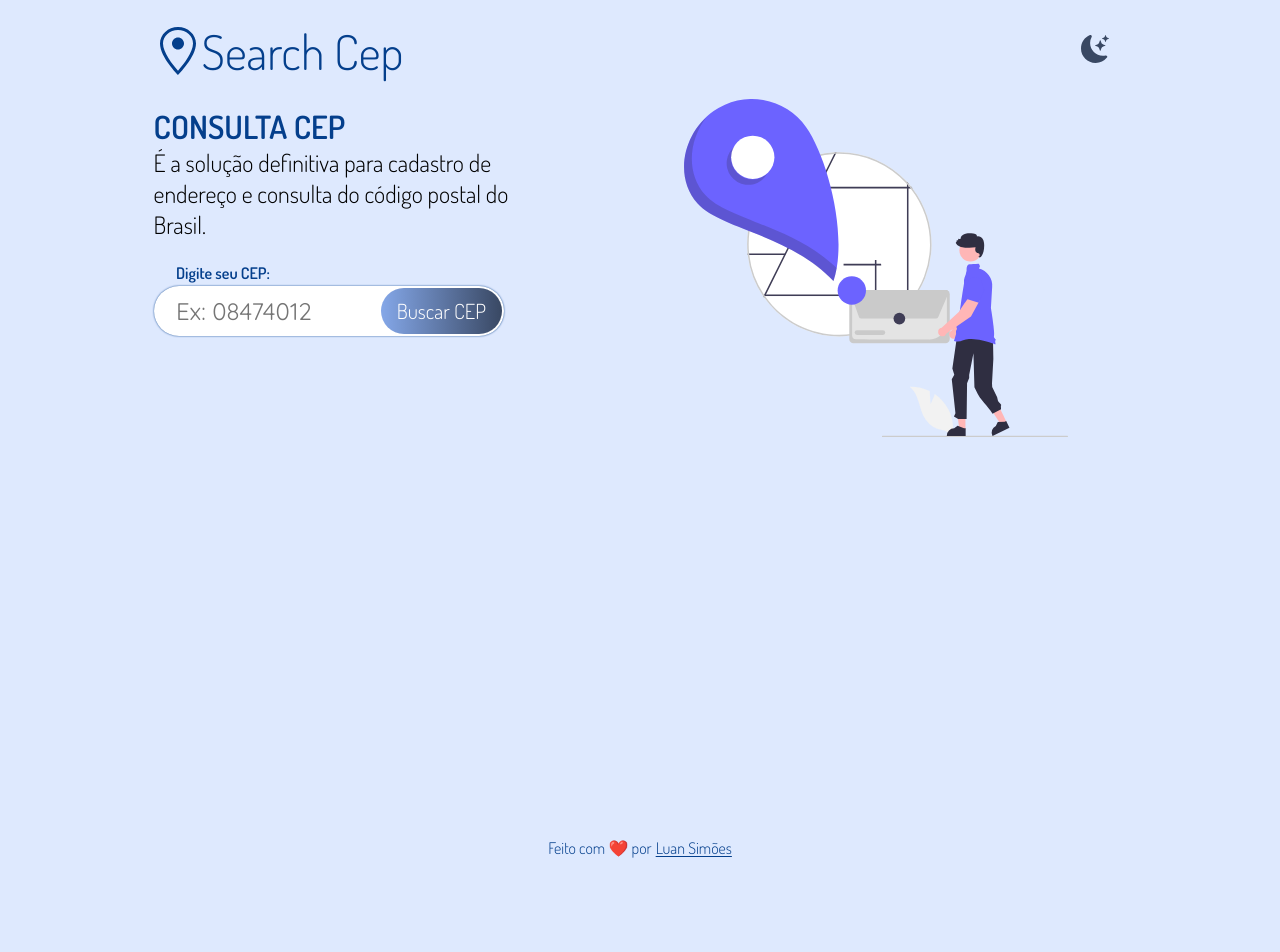
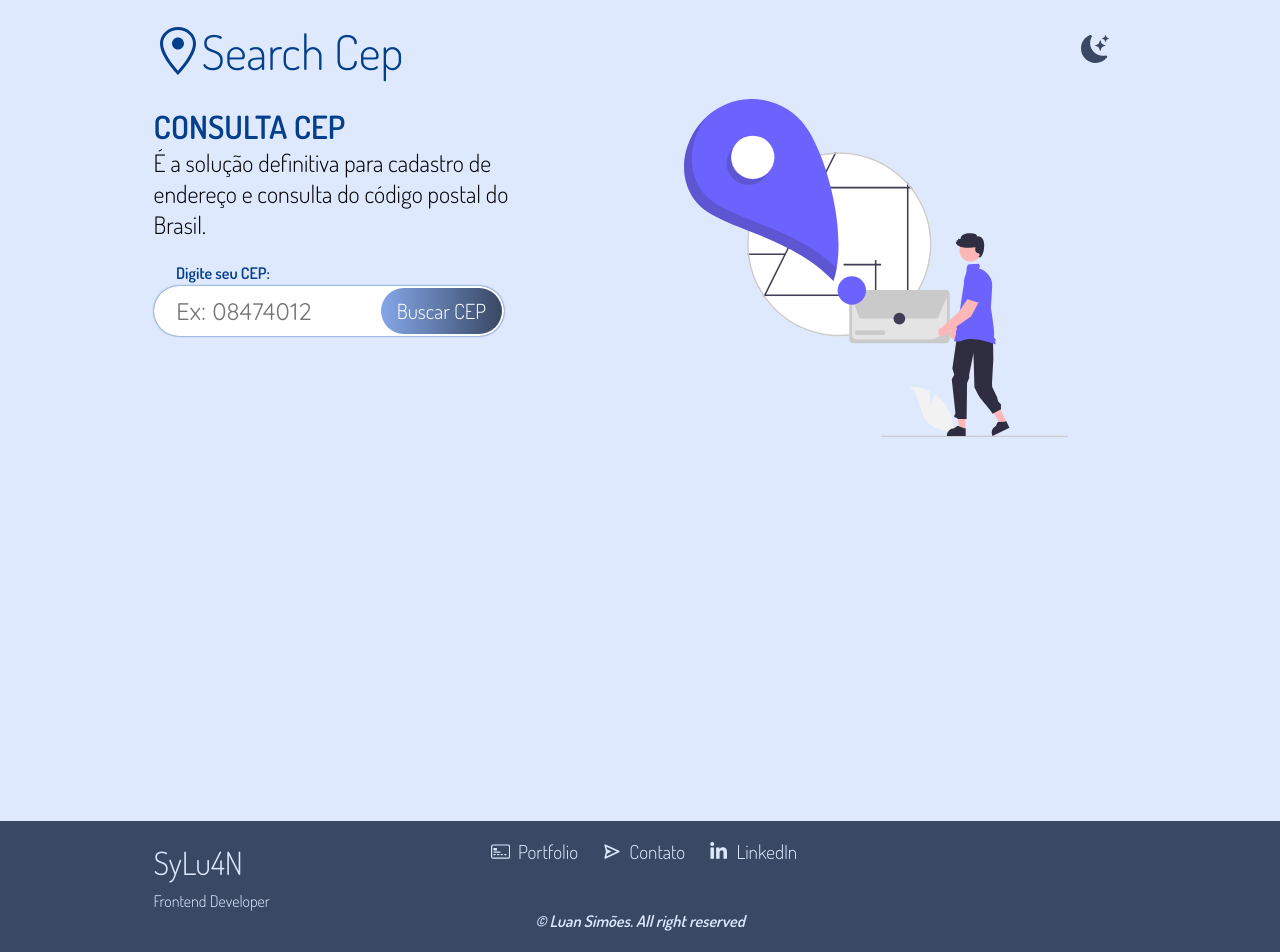
Before and after one commit to SyLu4N/APIEndereco, a React (Create React App) app: page / in a window 1280 px wide. Before the commit the page ends 864 px from the top, so only its background shows below. Built offline with nearby package versions, Linux system fonts and the light colour scheme.

Commit message:
adicionando footer

```diff
--- a/src/components/Footer/index.tsx
+++ b/src/components/Footer/index.tsx
@@ -1,13 +1,42 @@
 import React from 'react';
-import { FooterContainer } from './styled';
+import { BsCreditCard2Front } from 'react-icons/bs';
+import { BiSend } from 'react-icons/bi';
+import { FaLinkedinIn } from 'react-icons/fa';
+
+import { FooterContainer, FooterContent } from './styled';
 
 export function Footer() {
   return (
     <FooterContainer>
-      <p>Feito com ❤️ por</p>
-      <a href="https://github.com/SyLu4N" target="_blank" rel="noreferrer">
-        Luan Simões
-      </a>
+      <FooterContent>
+        <div>
+          <h1>SyLu4N</h1>
+          <p>Frontend Developer</p>
+        </div>
+        <nav>
+          <a href="https://sylu4n.vercel.app/" target="_blank" rel="noreferrer">
+            <BsCreditCard2Front />
+            Portfolio
+          </a>
+          <a
+            href="mailto:luaan.carlos@hotmail.com"
+            target="_blank"
+            rel="noreferrer"
+          >
+            <BiSend />
+            Contato
+          </a>
+          <a
+            href="https://www.linkedin.com/in/luan-sim%C3%B5es-617492236/"
+            target="_blank"
+            rel="noreferrer"
+          >
+            <FaLinkedinIn />
+            LinkedIn
+          </a>
+        </nav>
+      </FooterContent>
+      <em>© Luan Simões. All right reserved</em>
     </FooterContainer>
   );
 }
--- a/src/components/Footer/styled.ts
+++ b/src/components/Footer/styled.ts
@@ -1,29 +1,89 @@
 import styled from 'styled-components';
 
 export const FooterContainer = styled.footer`
-  display: flex;
-  align-items: center;
-  padding-bottom: 0.4rem;
-  justify-content: center;
+  background-color: var(--details);
+  padding: 1.3rem 12%;
+  text-align: center;
 
   position: absolute;
-  bottom: -4rem;
+  bottom: -9.5rem;
   left: 0;
   right: 0;
 
-  p {
-    color: var(--colorstandard);
+  em {
+    font-weight: bold;
+    color: var(--colorbackground);
   }
 
-  a {
-    margin-left: 0.25rem;
-    text-decoration: underline;
-    text-underline-offset: 2px;
+  @media (max-width: 1165px) {
+    padding: 20px 50px;
+  }
 
-    animation: 300ms filter;
+  @media (max-width: 436px) {
+    padding: 20px 16px;
+  }
+`;
 
-    &:hover {
-      filter: brightness(0.7);
+export const FooterContent = styled.div`
+  display: flex;
+  gap: 2rem;
+
+  div {
+    float: left;
+    text-align: left;
+
+    h1 {
+      color: var(--colorbackground);
+      margin-bottom: 0.5rem;
+    }
+
+    p {
+      min-width: 120px;
+      color: var(--colorbackground);
+    }
+  }
+
+  nav {
+    text-align: center;
+    width: 100%;
+    margin-left: -7.5rem;
+
+    a {
+      display: inline-flex;
+      align-items: center;
+      height: 1.2rem;
+      margin-right: 1.5rem;
+
+      font-size: 1.2rem;
+      color: var(--colorbackground);
+      transition: 300ms all;
+
+      svg {
+        margin-right: 0.5rem;
+      }
+
+      &:hover {
+        filter: brightness(0.6);
+      }
+    }
+  }
+
+  @media (max-width: 700px) {
+    display: flex;
+    flex-direction: column;
+    align-items: center;
+
+    nav {
+      margin-left: 0;
+      margin-bottom: 1rem;
+
+      a + a {
+        margin-right: 1rem;
+      }
+    }
+
+    div {
+      text-align: center;
     }
   }
 `;
--- a/src/styles/global.ts
+++ b/src/styles/global.ts
@@ -5,6 +5,7 @@ interface ThemeProps {
     body: string;
     text: string;
     info: string;
+    details: string;
   };
 }
 
@@ -24,6 +25,7 @@ export const GlobaStyle = createGlobalStyle`
     --colorstandard: ${({ theme }: ThemeProps) => theme.text};
     --colorparagraph: ${({ theme }: ThemeProps) => theme.info};
     --colorError: rgba(255, 0, 0, 0.671);
+    --details: ${({ theme }: ThemeProps) => theme.details};
   }
 
   body{
--- a/src/styles/themes.ts
+++ b/src/styles/themes.ts
@@ -3,6 +3,7 @@ export const ligthTheme = {
   body: '#DEE9FE',
   text: '#043F8C',
   info: 'black',
+  details: '#394863',
 };
 
 export const darkTheme = {
@@ -10,4 +11,5 @@ export const darkTheme = {
   body: '#394863',
   text: 'white',
   info: 'white',
+  details: '#DEE9FE',
 };
```
